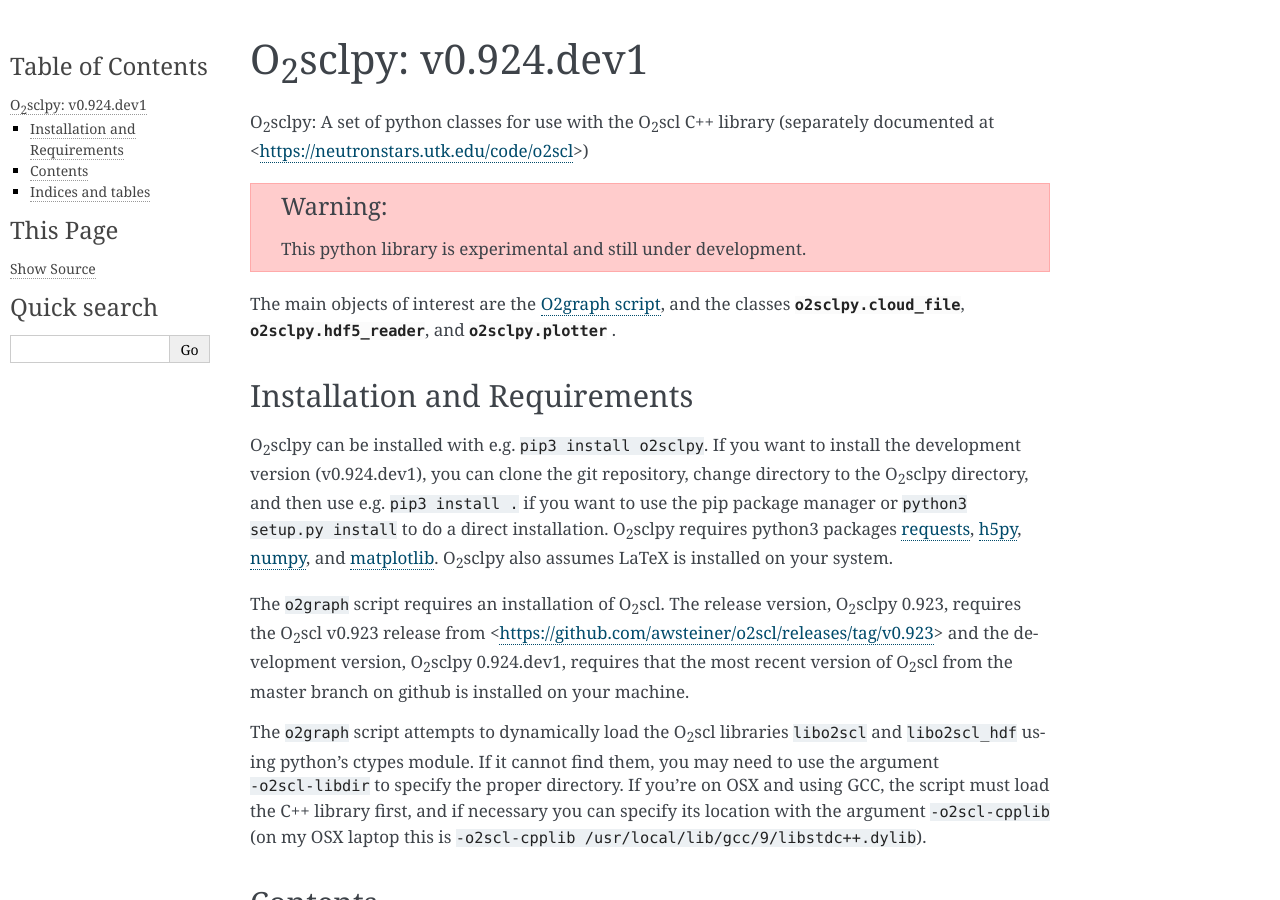
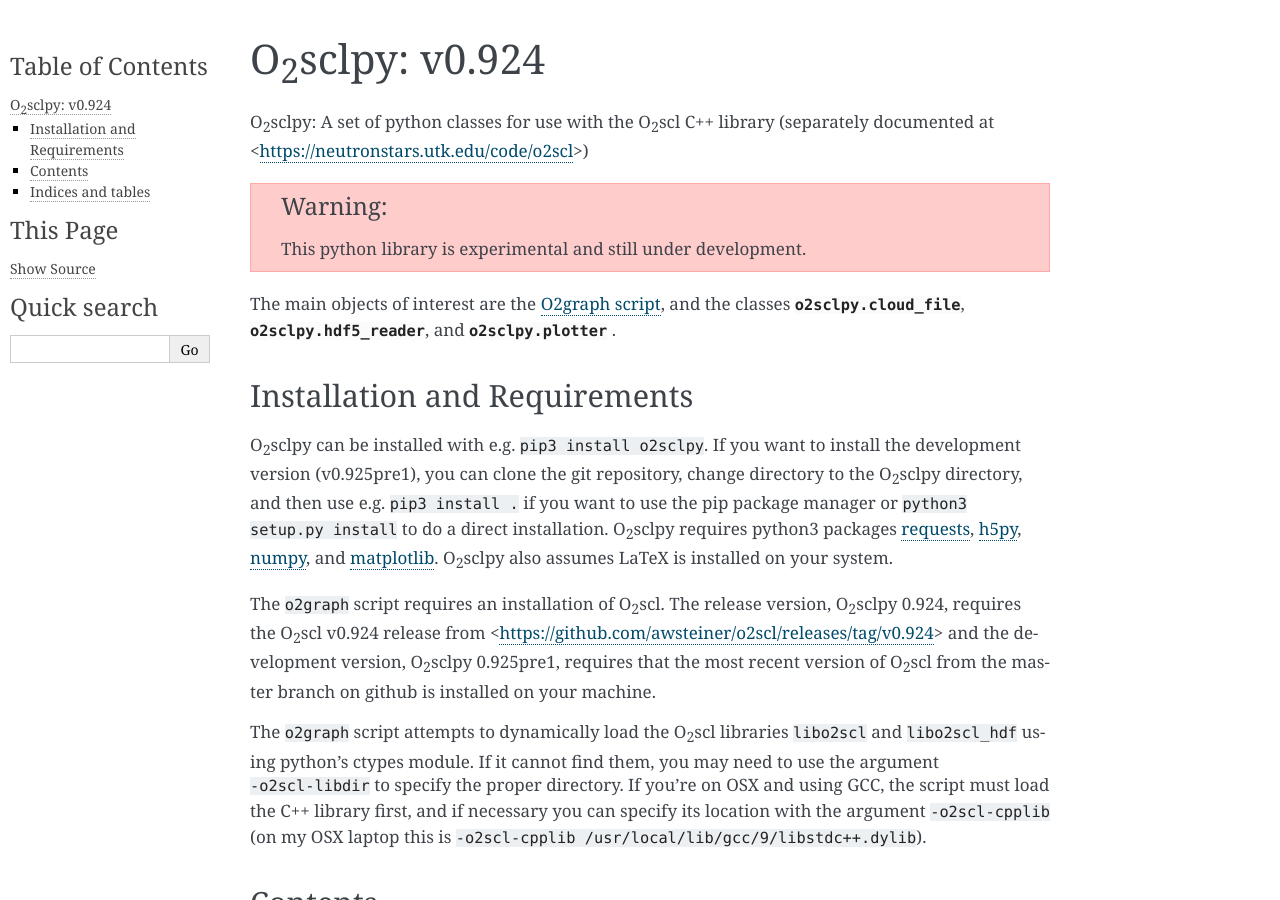
Before and after one commit to awsteiner/o2sclpy, a Sphinx documentation site: the page built from doc/index.rst, in a window 1280 px wide and 900 px high. Built offline with Sphinx 7.4.7, drawn with Linux system fonts in a browser that asks for light colours.

Commit message:
Updating version numbers for a future 0.924.

```diff
--- a/doc/conf.py
+++ b/doc/conf.py
@@ -61,9 +61,9 @@ author = 'Andrew W. Steiner'
 # built documents.
 #
 # The short X.Y version.
-version = '0.922'
+version = '0.924'
 # The full version, including alpha/beta/rc tags.
-release = '0.922'
+release = '0.924'
 
 # The language for content autogenerated by Sphinx. Refer to documentation
 # for a list of supported languages.
--- a/doc/index.rst
+++ b/doc/index.rst
@@ -1,5 +1,5 @@
-O\ :sub:`2`\ sclpy: v0.924.dev1
-===============================
+O\ :sub:`2`\ sclpy: v0.924
+==========================
 
 O\ :sub:`2`\ sclpy: A set of python classes for use with the
 O\ :sub:`2`\ scl C++ library (separately documented
@@ -17,7 +17,7 @@ Installation and Requirements
 
 O\ :sub:`2`\ sclpy can be installed with e.g. ``pip3 install
 o2sclpy``. If you want to install the development version
-(v0.924.dev1), you can clone the git repository, change directory to
+(v0.925pre1), you can clone the git repository, change directory to
 the O\ :sub:`2`\ sclpy directory, and then use e.g. ``pip3 install .``
 if you want to use the pip package manager or ``python3 setup.py
 install`` to do a direct installation. O\ :sub:`2`\ sclpy requires
@@ -27,10 +27,10 @@ python3 packages `requests <https://pypi.org/project/requests/>`_,
 assumes LaTeX is installed on your system.
 
 The ``o2graph`` script requires an installation of O\ :sub:`2`\ scl.
-The release version, O\ :sub:`2`\ sclpy 0.923, requires the O\
-:sub:`2`\ scl v0.923 release from
-<https://github.com/awsteiner/o2scl/releases/tag/v0.923> and the
-development version, O\ :sub:`2`\ sclpy 0.924.dev1, requires that the
+The release version, O\ :sub:`2`\ sclpy 0.924, requires the O\
+:sub:`2`\ scl v0.924 release from
+<https://github.com/awsteiner/o2scl/releases/tag/v0.924> and the
+development version, O\ :sub:`2`\ sclpy 0.925pre1, requires that the
 most recent version of O\ :sub:`2`\ scl from the master branch on
 github is installed on your machine.
 
--- a/setup.py
+++ b/setup.py
@@ -4,7 +4,7 @@ with open("README.md","r") as file_handle:
     long_description=file_handle.read()
 
 setuptools.setup(name='o2sclpy',
-                 version='0.924.dev1',
+                 version='0.924',
                  author='Andrew W. Steiner',
                  author_email='awsteiner@mykolab.com',
                  description='Python extensions for O2scl',
```
Also changed, not shown: 1 other file.
